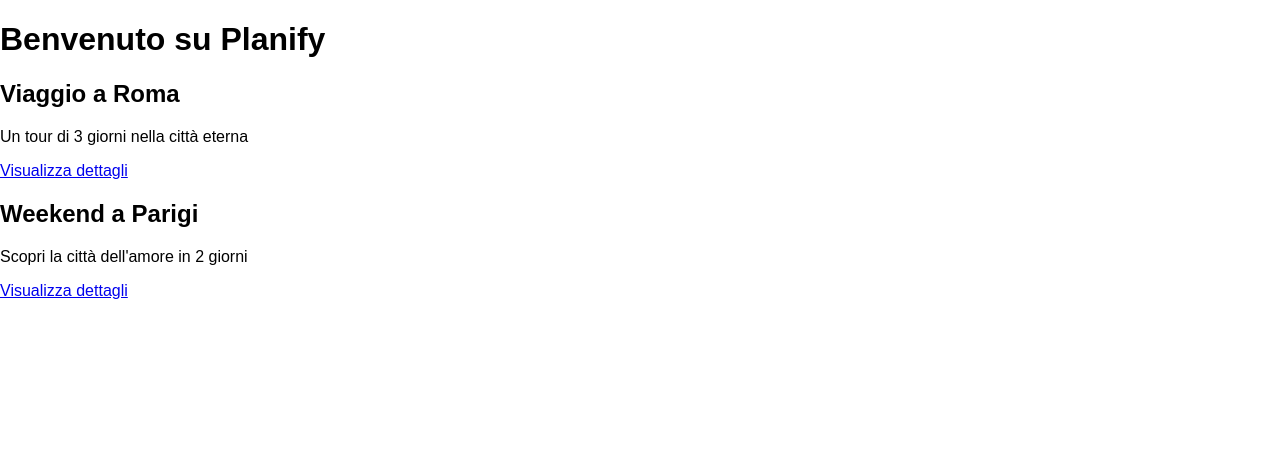
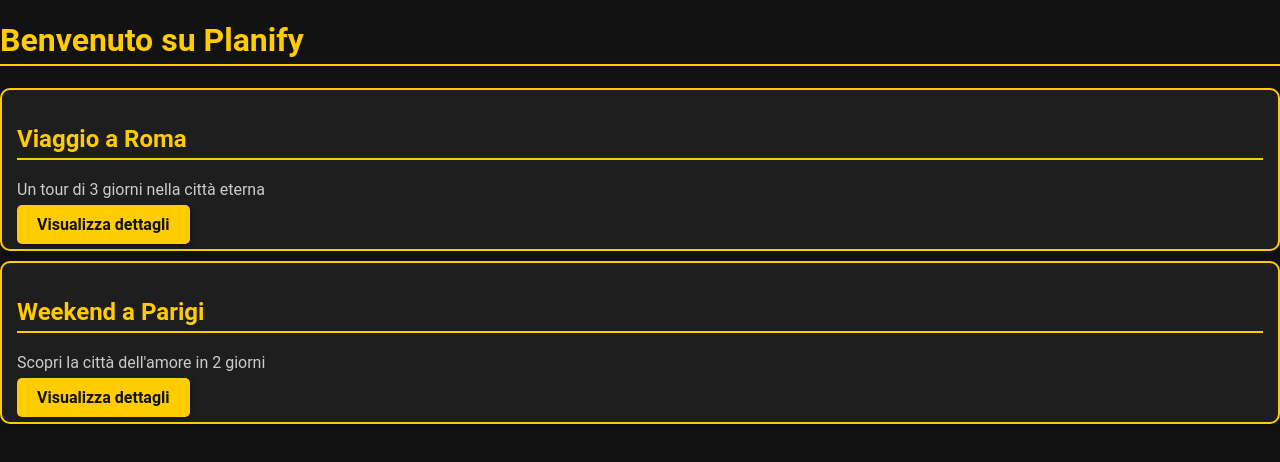
Before and after one commit to Frenxys/planify, a Nuxt app: page / in a window 1280 px wide. Shown: the top 462 px of the page. Built offline with nearby package versions, Linux system fonts and the light colour scheme.

Commit message:
dark theme implementation

```diff
--- a/assets/styles/main.css
+++ b/assets/styles/main.css
@@ -1,6 +1,48 @@
 /* assets/styles/main.css */
 body {
-    font-family: Arial, sans-serif;
+    font-family: 'Roboto', sans-serif;
     margin: 0;
     padding: 0;
+    background-color: #121212; /* Dark theme background */
+    color: #e0e0e0; /* Light text */
 }
+
+h1, h2 {
+    color: #ffcc00; /* Accent color */
+    border-bottom: 2px solid #ffcc00;
+    padding-bottom: 5px;
+}
+
+.card {
+    background: #1e1e1e; /* Slightly lighter background for cards */
+    border: 2px solid #ffcc00; /* Accent border */
+    border-radius: 10px; /* Rounded corners */
+    padding: 15px;
+    margin: 10px 0;
+    box-shadow: 0 4px 8px rgba(0, 0, 0, 0.2); /* Geometric shadow */
+}
+
+.card h2 {
+    color: #ffcc00;
+}
+
+.card p {
+    color: #cccccc;
+}
+
+button, a {
+    color: #121212;
+    background-color: #ffcc00;
+    padding: 10px 20px;
+    border: none;
+    border-radius: 5px;
+    text-decoration: none;
+    font-weight: bold;
+    box-shadow: 2px 2px 5px rgba(0, 0, 0, 0.3);
+    transition: all 0.3s ease;
+}
+
+button:hover, a:hover {
+    background-color: #e6b800;
+    box-shadow: 2px 2px 8px rgba(255, 204, 0, 0.5);
+}
```
